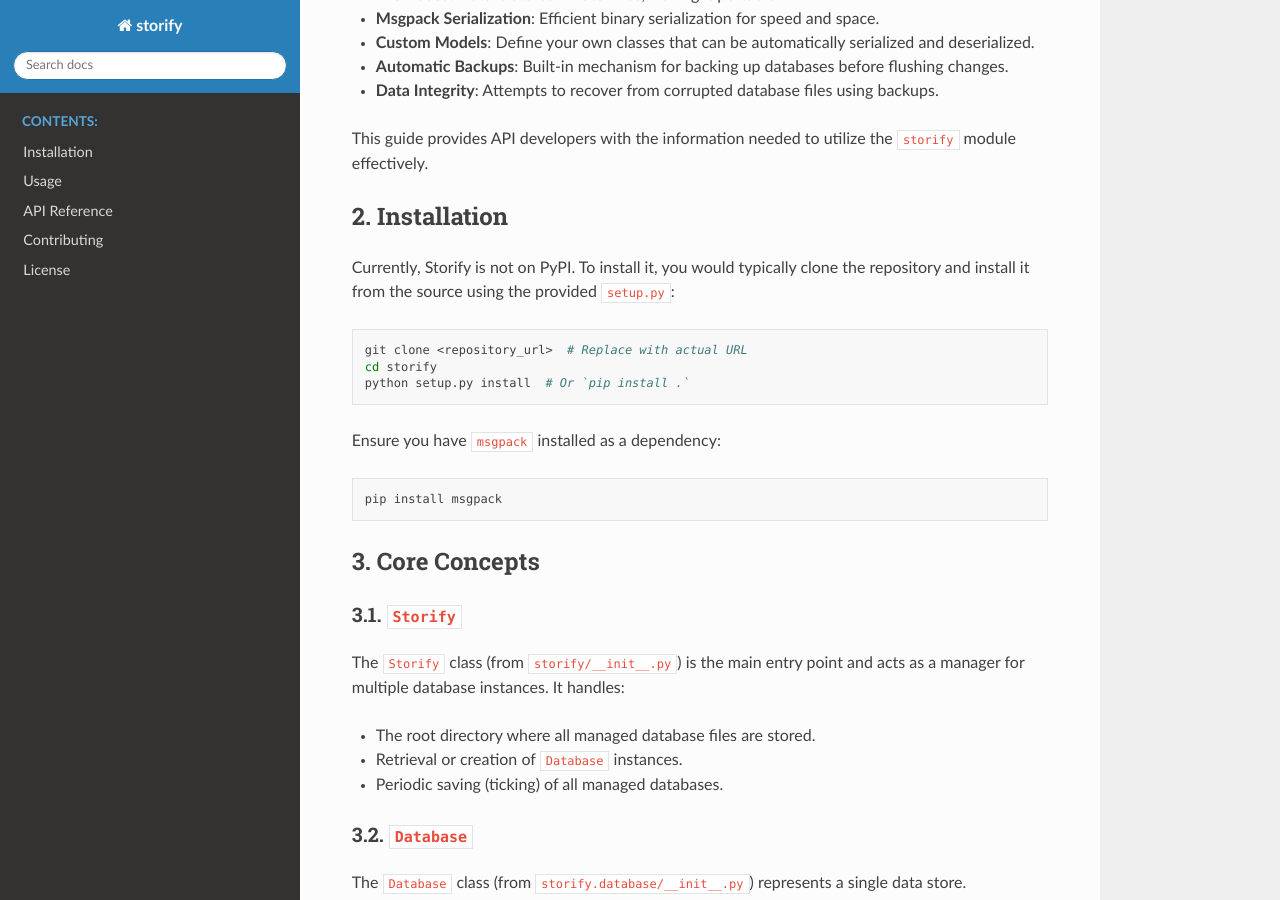
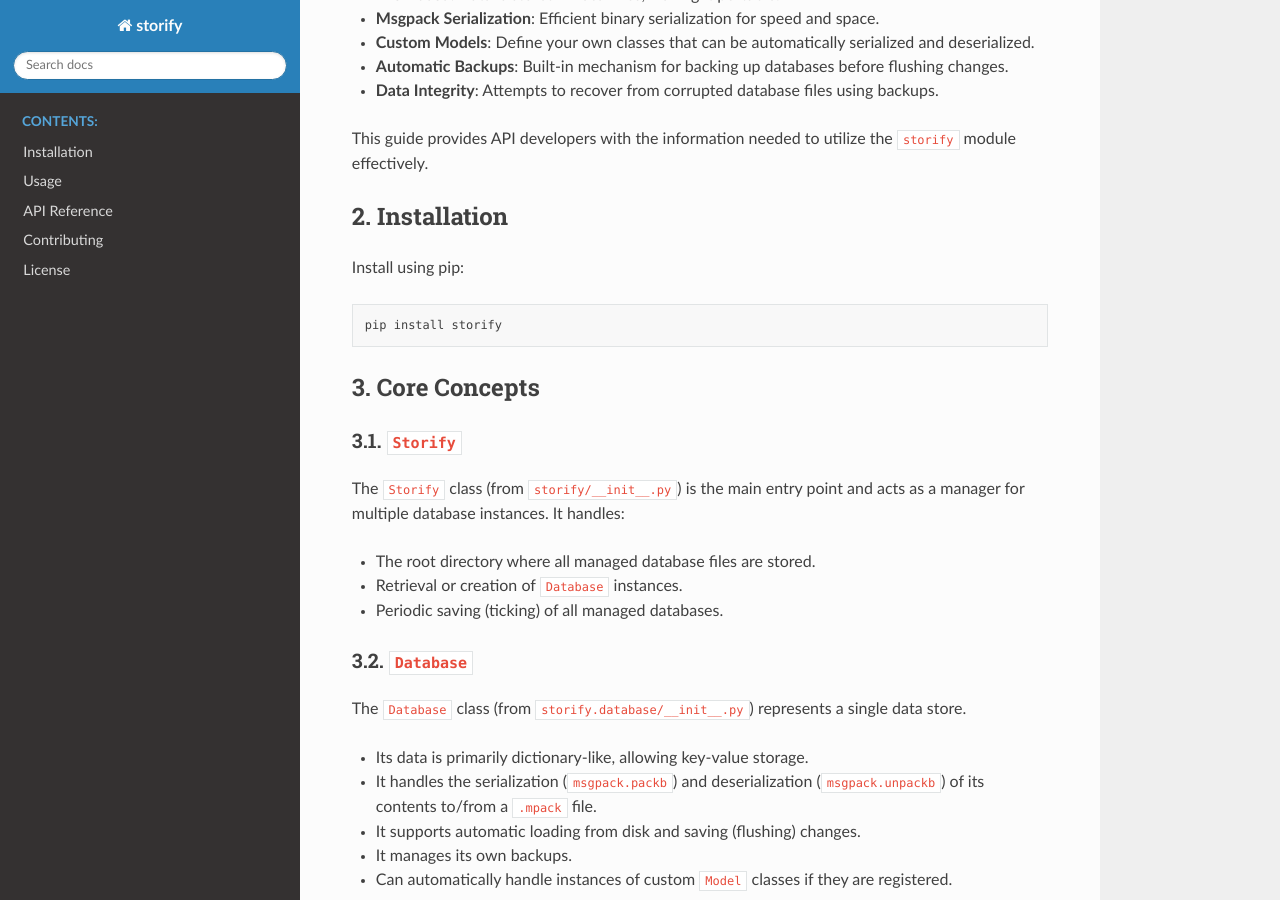
Before and after one commit to benbaptist/storify, a Sphinx documentation site: the page built from docs/developer-guide.md, in a window 1280 px wide and 900 px high, scrolled down 426 px. Built offline with Sphinx 7.4.7 and the Read the Docs theme 3.1.0, drawn with Linux system fonts in a browser that asks for light colours.

Commit message:
whoopsie

````diff
--- a/docs/developer-guide.md
+++ b/docs/developer-guide.md
@@ -16,16 +16,9 @@ This guide provides API developers with the information needed to utilize the `s
 
 ## 2. Installation
 
-Currently, Storify is not on PyPI. To install it, you would typically clone the repository and install it from the source using the provided `setup.py`:
-
+Install using pip:
 ```bash
-git clone <repository_url>  # Replace with actual URL
-cd storify
-python setup.py install  # Or `pip install .`
-```
-Ensure you have `msgpack` installed as a dependency:
-```bash
-pip install msgpack
+pip install storify
 ```
 
 ## 3. Core Concepts
````
